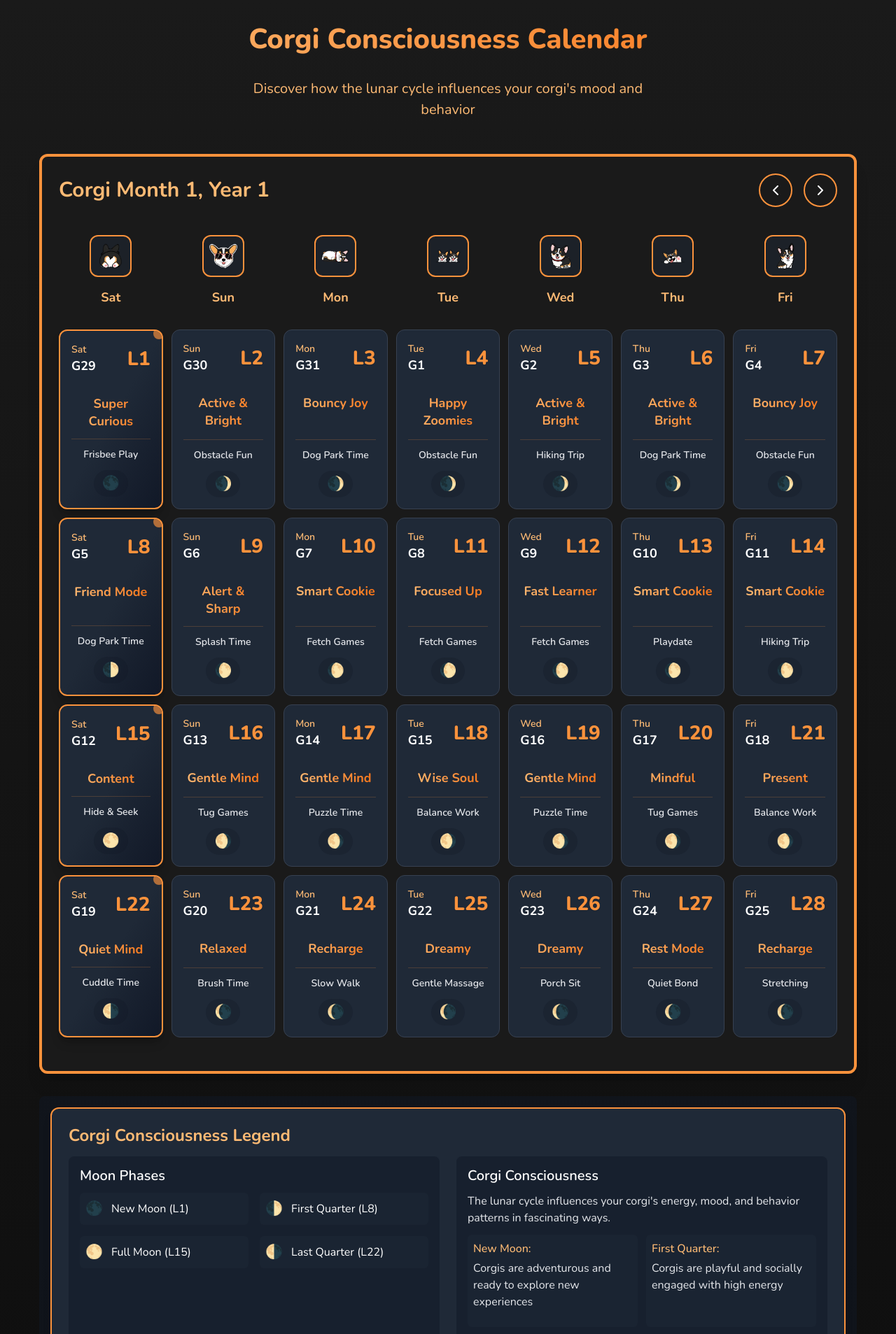
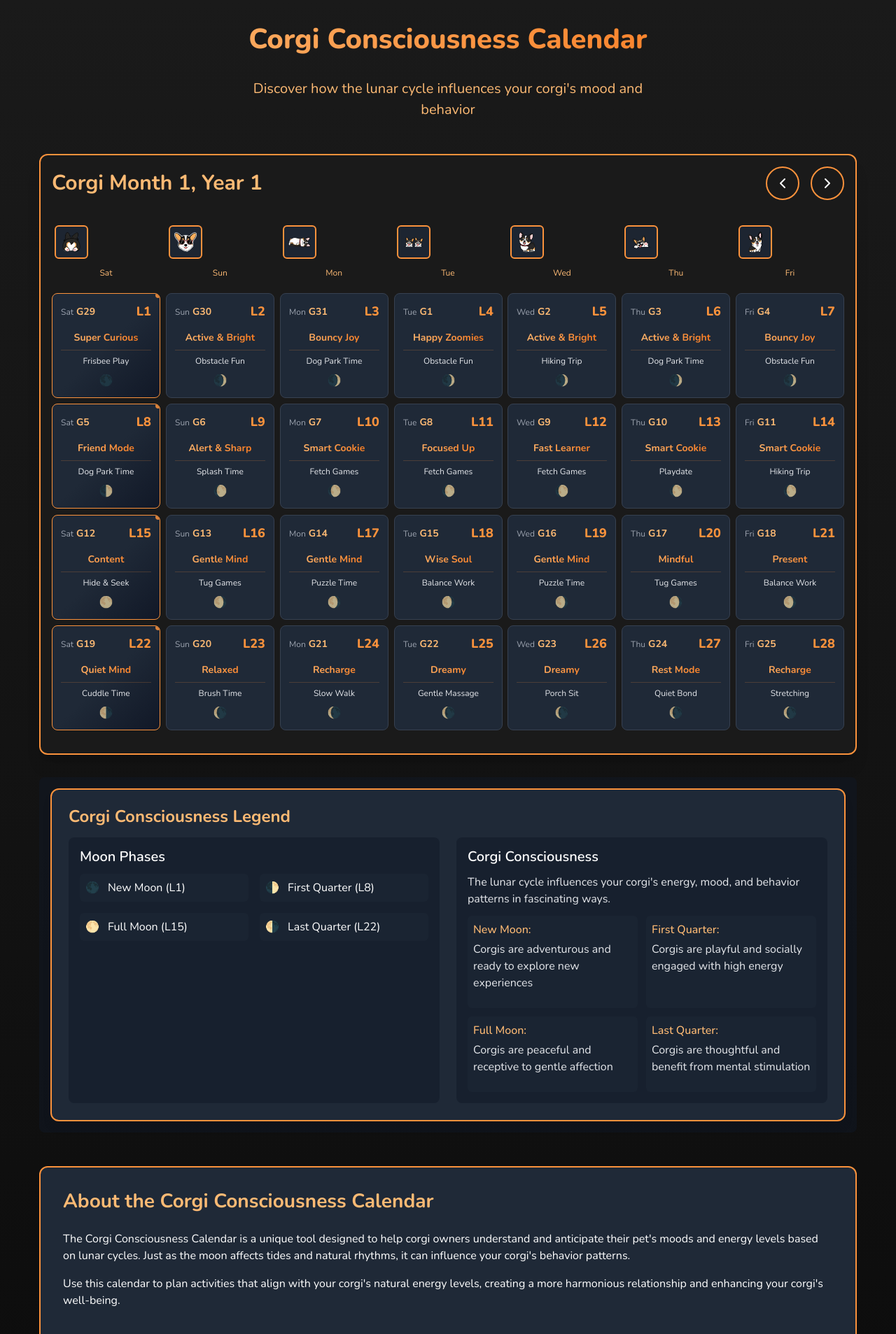
Before and after one commit to conspiracycorgi/corgi-calendar, a Jekyll site: the page built from index.html, in a window 1280 px wide. Shown: the top 1907 px of the page at 70% size. Built offline with Jekyll 4.4.1, drawn with Linux system fonts in a browser that asks for light colours.

Commit message:
Update styles.css

```diff
--- a/assets/css/styles.css
+++ b/assets/css/styles.css
@@ -163,14 +163,92 @@ p {
   margin: 0 auto 2rem;
 }
 
+/* Intro section */
+.intro-section {
+  margin-bottom: 2rem;
+}
+
+.intro-card {
+  background-color: #1f2937;
+  border-radius: 0.75rem;
+  padding: 1.5rem;
+  border: 2px solid #fb923c;
+  box-shadow: 0 10px 15px -3px rgba(0, 0, 0, 0.1);
+}
+
+.intro-card h2 {
+  color: #fdba74;
+  margin-bottom: 1rem;
+  font-size: 1.5rem;
+}
+
+.intro-card p {
+  color: #e5e7eb;
+  margin-bottom: 1rem;
+}
+
+.intro-list {
+  list-style-type: none;
+  padding-left: 1rem;
+  margin-bottom: 1rem;
+}
+
+.intro-list li {
+  position: relative;
+  padding-left: 1.5rem;
+  margin-bottom: 0.5rem;
+  color: #d1d5db;
+}
+
+.intro-list li::before {
+  content: "•";
+  position: absolute;
+  left: 0;
+  color: #fb923c;
+  font-weight: bold;
+}
+
+.intro-list li strong {
+  color: #fdba74;
+}
+
+@media (max-width: 768px) {
+  .intro-card {
+    padding: 1rem;
+  }
+
+  .intro-list {
+    padding-left: 0.5rem;
+  }
+
+  .intro-list li {
+    padding-left: 1.25rem;
+  }
+}
+
 /* Calendar container */
 .calendar-container {
+  padding: 1rem;
+  border: 2px solid #fb923c;
   background-color: #1a1a1a;
   border-radius: 0.75rem;
-  padding: 1.5rem;
-  border: 4px solid #fb923c;
   box-shadow: 0 20px 25px -5px rgba(0, 0, 0, 0.1), 0 10px 10px -5px rgba(0, 0, 0, 0.04);
   margin-bottom: 2rem;
+}
+
+@media (max-width: 768px) {
+  .calendar-container {
+    padding: 0.75rem;
+  }
+
+  .lunar-month-year {
+    font-size: 1.5rem;
+  }
+
+  .button-nav {
+    height: 2.5rem;
+    width: 2.5rem;
+  }
 }
 
 /* Calendar header */
@@ -234,65 +312,72 @@ p {
 .calendar-grid {
   display: grid;
   grid-template-columns: repeat(7, 1fr);
-  gap: 0.75rem;
-  margin-bottom: 1.5rem;
+  gap: 0.5rem;
+  margin-bottom: 1rem;
+}
+
+@media (max-width: 768px) {
+  .calendar-grid {
+    gap: 0.25rem;
+  }
 }
 
 /* Day headers */
+.day-header {
+  padding: 0.25rem;
+}
+
 .day-header-image {
-  width: 60px;
-  height: 60px;
-  margin-bottom: 0.5rem;
-  object-fit: contain;
+  width: 48px;
+  height: 48px;
   border: 2px solid #fb923c;
-  border-radius: 0.75rem;
-  padding: 0.5rem;
-  background-color: rgba(31, 41, 55, 0.5);
+  border-radius: 0.375rem;
+  padding: 0.375rem;
+  background-color: rgba(31, 41, 55, 0.8);
   transition: transform 0.2s ease;
 }
 
-.day-header-image:hover {
-  transform: scale(1.05);
-}
-
-.day-header {
-  display: flex;
-  flex-direction: column;
-  align-items: center;
-  padding: 0.5rem;
+@media (max-width: 768px) {
+  .day-header-image {
+    width: 40px;
+    height: 40px;
+    padding: 0.25rem;
+  }
 }
 
 .day-name {
-  font-weight: 700;
+  font-size: 0.75rem;
   color: #fdba74;
-  font-size: 1.125rem;
-  margin-top: 0.5rem;
+  margin-top: 0.25rem;
+  text-align: center;
 }
 
 /* Calendar day */
 .calendar-day {
   background-color: #1f2937;
-  border-radius: 0.75rem;
-  min-height: 180px;
+  border-radius: 0.5rem;
+  min-height: 140px;
   display: flex;
   flex-direction: column;
   position: relative;
   overflow: hidden;
   border: 1px solid #374151;
   transition: all 0.25s ease;
-  padding: 1rem;
+  padding: 0.75rem;
+  contain: content;
+  will-change: transform;
 }
 
-.calendar-day:hover {
-  transform: translateY(-3px);
-  box-shadow: 0 10px 15px -3px rgba(0, 0, 0, 0.1), 0 4px 6px -2px rgba(0, 0, 0, 0.05);
-  border-color: rgba(251, 146, 60, 0.5);
+@media (max-width: 768px) {
+  .calendar-day {
+    min-height: 160px;
+    padding: 0.5rem;
+  }
 }
 
 .special-moon-day {
+  border: 1px solid #fb923c;
   background-image: linear-gradient(to bottom right, #1f2937, #1f2937, #111827);
-  border: 2px solid #fb923c;
-  box-shadow: 0 10px 15px -3px rgba(0, 0, 0, 0.2), 0 4px 6px -2px rgba(0, 0, 0, 0.1);
 }
 
 /* Day header */
@@ -306,19 +391,18 @@ p {
 
 .gregorian-date {
   display: flex;
-  flex-direction: column;
+  align-items: center;
+  gap: 0.25rem;
 }
 
 .weekday {
-  font-size: 0.875rem;
-  font-weight: 600;
-  color: #fdba74;
+  color: #9ca3af;
+  font-size: 0.75rem;
 }
 
 .day-number {
-  font-size: 1.125rem;
+  color: #fdba74;
   font-weight: 700;
-  color: #ffffff;
 }
 
 .lunar-date {
@@ -333,10 +417,9 @@ p {
 }
 
 .lunar-day {
-  font-size: 1.75rem;
+  color: #fb923c;
   font-weight: 800;
-  color: #fb923c;
-  text-shadow: 0 1px 2px rgba(0, 0, 0, 0.1);
+  font-size: 1.125rem;
 }
 
 /* Day content */
@@ -361,16 +444,21 @@ p {
 }
 
 .mood-text {
-  font-size: 1.125rem;
+  text-align: center;
+  font-size: 0.875rem;
   font-weight: 700;
-  color: #fdba74;
-  text-align: center;
-  margin: 0.75rem 0;
-  line-height: 1.4;
   background: linear-gradient(to right, #fdba74, #f97316);
   -webkit-background-clip: text;
   background-clip: text;
   color: transparent;
+  margin: 0.5rem 0;
+  line-height: 1.2;
+}
+
+@media (max-width: 768px) {
+  .mood-text {
+    font-size: 0.8125rem;
+  }
 }
 
 .activity-suggestion {
@@ -379,45 +467,41 @@ p {
 }
 
 .activity-text {
-  font-size: 0.875rem;
-  font-weight: 600;
+  font-size: 0.75rem;
   color: #e5e7eb;
-  line-height: 1.4;
+  text-align: center;
+  line-height: 1.3;
 }
 
 /* Moon phase */
 .moon-phase {
-  margin-top: 0.75rem;
+  margin-top: 0.5rem;
   display: flex;
   justify-content: center;
 }
 
 .moon-phase-inner {
-  background-color: rgba(17, 24, 39, 0.3);
-  padding: 0.25rem 0.75rem;
-  border-radius: 9999px;
   display: flex;
   align-items: center;
-  gap: 0.5rem;
+  gap: 0.25rem;
+  opacity: 0.7;
 }
 
 .moon-emoji {
-  font-size: 1.25rem;
+  font-size: 1rem;
 }
 
 .moon-phase-name {
-  font-size: 0.75rem;
-  color: #9ca3af;
-  font-weight: 500;
+  display: none;
 }
 
 /* Special indicator */
 .special-indicator {
   position: absolute;
-  top: -0.25rem;
-  right: -0.25rem;
-  width: 1rem;
-  height: 1rem;
+  top: -0.125rem;
+  right: -0.125rem;
+  width: 0.5rem;
+  height: 0.5rem;
   background-color: #fb923c;
   border-radius: 9999px;
   animation: pulse 2s cubic-bezier(0.4, 0, 0.6, 1) infinite;
@@ -640,19 +724,155 @@ p {
   display: flex;
   justify-content: space-between;
   align-items: center;
-  margin-bottom: 1rem;
+  margin-bottom: 0.5rem;
+  font-size: 0.875rem;
 }
 
 .gregorian-date {
-  font-size: 1rem;
+  display: flex;
+  align-items: center;
+  gap: 0.25rem;
+}
+
+.weekday {
   color: #9ca3af;
-  font-weight: 500;
+  font-size: 0.75rem;
+}
+
+.day-number {
+  color: #fdba74;
+  font-weight: 700;
 }
 
 /* Activity section */
 .activity-section {
   margin-top: auto;
-  text-align: center;
-  padding-top: 0.75rem;
+  padding-top: 0.5rem;
   border-top: 1px solid rgba(251, 146, 60, 0.2);
 }
+
+.activity-text {
+  font-size: 0.75rem;
+  color: #e5e7eb;
+  text-align: center;
+  line-height: 1.3;
+}
+
+/* Very small screens */
+@media (max-width: 375px) {
+  .calendar-day {
+    min-height: 140px;
+    padding: 0.375rem;
+  }
+
+  .day-header-image {
+    width: 36px;
+    height: 36px;
+  }
+
+  .lunar-month-year {
+    font-size: 1.25rem;
+  }
+
+  .mood-text {
+    font-size: 0.75rem;
+  }
+
+  .activity-text {
+    font-size: 0.7rem;
+  }
+}
+
+/* Print styles */
+@media print {
+  body {
+    background: white;
+    color: black;
+  }
+
+  .container {
+    max-width: 100%;
+    padding: 0;
+  }
+
+  .calendar-container {
+    border: 1px solid #ccc;
+    box-shadow: none;
+  }
+
+  .button-nav {
+    display: none;
+  }
+
+  .site-footer {
+    display: none;
+  }
+
+  .calendar-day {
+    break-inside: avoid;
+    border: 1px solid #ccc;
+    background: white !important;
+  }
+
+  .special-moon-day {
+    border: 1px solid #000;
+  }
+
+  .day-number,
+  .lunar-day,
+  .mood-text {
+    color: black !important;
+    -webkit-text-fill-color: black;
+  }
+
+  .activity-text {
+    color: #333 !important;
+  }
+}
+
+.calendar-day {
+  transition: transform 0.25s ease, border-color 0.25s ease, box-shadow 0.25s ease;
+  will-change: transform;
+}
+
+.button-nav {
+  transition: background-color 0.2s ease, transform 0.2s ease;
+  will-change: transform;
+}
+
+.button-nav:hover {
+  transform: scale(1.05);
+}
+
+/* Keyboard navigation */
+.button-nav:focus-visible {
+  outline: 2px solid #f97316;
+  outline-offset: 2px;
+  box-shadow: 0 0 0 3px rgba(249, 115, 22, 0.4);
+}
+
+.calendar-day:focus-visible {
+  outline: 2px solid #f97316;
+  outline-offset: 2px;
+  box-shadow: 0 0 0 3px rgba(249, 115, 22, 0.4);
+}
+
+/* Loading indicator */
+.loading-indicator {
+  grid-column: span 7;
+  text-align: center;
+  padding: 2rem;
+  color: #fdba74;
+  font-size: 1.25rem;
+  animation: pulse 1.5s ease-in-out infinite;
+}
+
+@keyframes pulse {
+  0%,
+  100% {
+    opacity: 0.6;
+  }
+  50% {
+    opacity: 1;
+  }
+}
```
